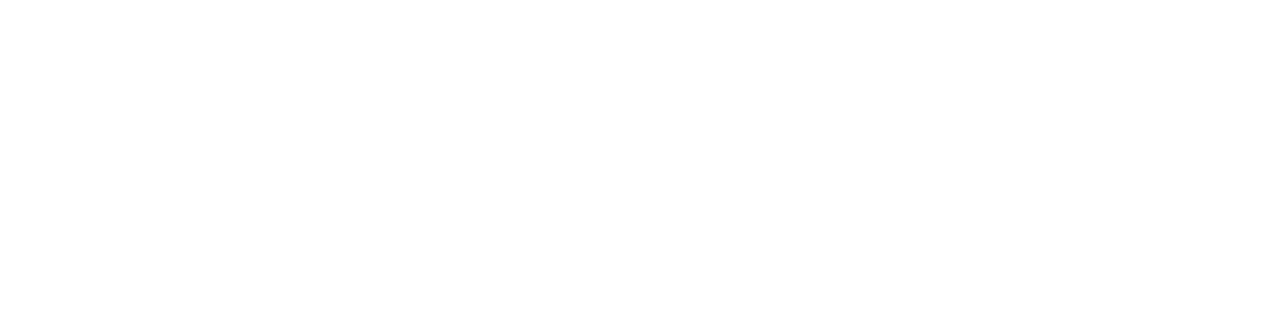
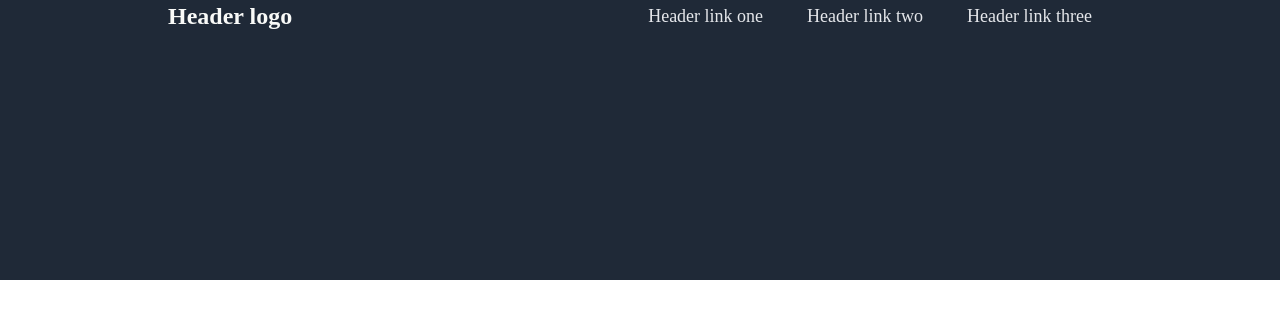
Before and after one commit to digvijay-ship-it/Landing-page-flex-, a plain HTML site: page index.html in a window 1280 px wide. Drawn offline with Linux system fonts and the light colour scheme.

Commit message:
add navbar part

```diff
--- a/index.html
+++ b/index.html
@@ -1,11 +1,24 @@
 <!DOCTYPE html>
 <html lang="en">
+
 <head>
     <meta charset="utf-8">
     <title>Project: Landing Page</title>
     <link href="style.css" rel="stylesheet">
 </head>
+
 <body>
+    <div class="header">
+        <div class="header-navbar">
+            <p class="logo"><span>Header logo</span></p>
+            <div class = "header-links">
+                <a href="#">Header link one</a>
+                <a href="#">Header link two</a>
+                <a href="#">Header link three</a>
+            </div>
+        </div>
 
+    </div>
 </body>
+
 </html>
--- a/style.css
+++ b/style.css
@@ -0,0 +1,29 @@
+*{
+    padding: 0px;
+    margin: 0%;
+}
+.header{
+    height: 35vh;
+    background-color: #1f2937;
+}
+.header-navbar{
+    display: flex;
+    justify-content: space-around;
+    align-items: center;
+    height: 4vh;
+}
+.header-navbar .logo{
+    font-size: large;
+    font-weight: 900;
+    font-size: 24px;
+    color: #f9faf8;
+}
+.header .header-links >a{
+    text-decoration: none;
+    margin-inline: 20px;
+    font-size: 18px;
+    color: #e5e7eb;
+}
+.header-content{
+
+}
```
Lines whose indentation alone changed are shown as unchanged.
